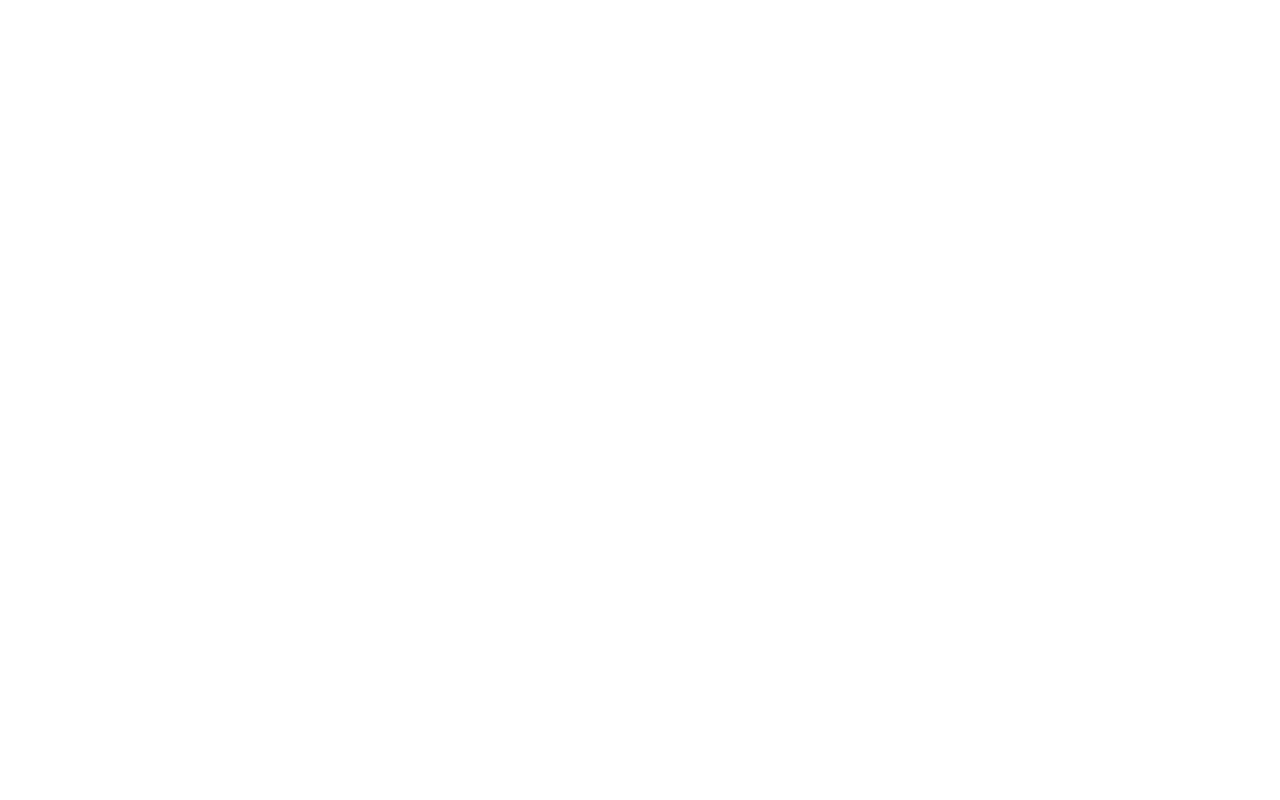
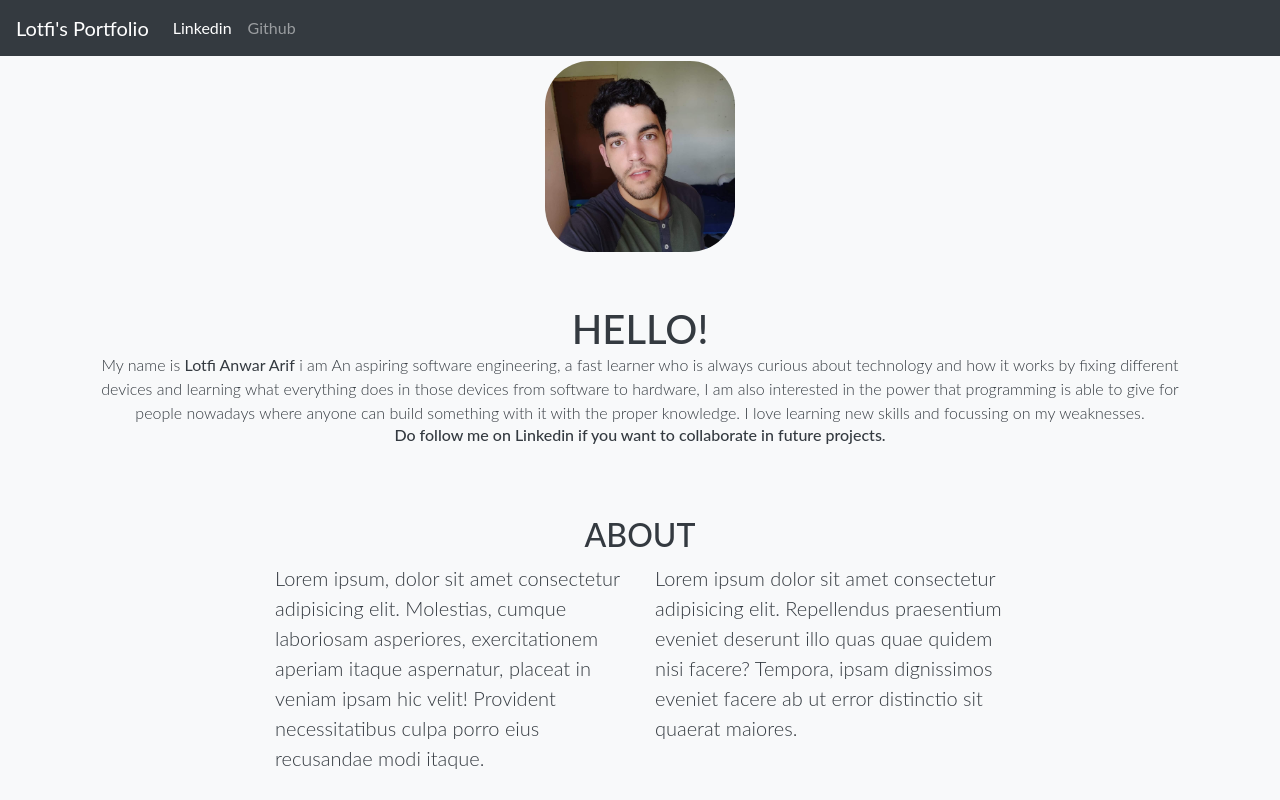
Before and after one commit to Lotfi-Arif/Lotfi-webTask, a plain HTML site: page index.html in a window 1280 px wide. Drawn offline with nearby package versions, Linux system fonts and the light colour scheme.

Commit message:
Newest commit

```diff
--- a/index.html
+++ b/index.html
@@ -5,10 +5,69 @@
     <meta charset="UTF-8">
     <meta name="viewport" content="width=device-width, initial-scale=1.0">
     <link rel="stylesheet" href="https://stackpath.bootstrapcdn.com/bootstrap/4.5.2/css/bootstrap.min.css" integrity="sha384-JcKb8q3iqJ61gNV9KGb8thSsNjpSL0n8PARn9HuZOnIxN0hoP+VmmDGMN5t9UJ0Z" crossorigin="anonymous">
+    <link rel="stylesheet" href="style.css">
     <title>Lotfi's portfolio</title>
 </head>
 
 <body>
+    <nav class="navbar navbar-expand-lg navbar-dark bg-dark">
+        <a class="navbar-brand" href="index.html">Lotfi's Portfolio</a>
+        <button class="navbar-toggler" type="button" data-toggle="collapse" data-target="#navbarSupportedContent" aria-controls="navbarSupportedContent" aria-expanded="false" aria-label="Toggle navigation">
+          <span class="navbar-toggler-icon"></span>
+        </button>
+
+        <div class="collapse navbar-collapse" id="navbarSupportedContent">
+            <ul class="navbar-nav mr-auto">
+                <li class="nav-item active">
+                    <a class="nav-link" href="https://www.linkedin.com/in/lotfianwararif/">Linkedin<span class="sr-only">(current)</span></a>
+                </li>
+                <li class="nav-item">
+                    <a class="nav-link" href="https://github.com/Lotfi-Arif/">Github</a>
+                </li>
+            </ul>
+        </div>
+    </nav>
+
+    <header class="masthead bg-light text-dark text-center">
+        <div class="container d-flex align-items-center flex-column">
+            <img class="masthead-avatar mb-5" src="resources/lotfi.jpg" alt="" />
+            <h1 class="masthead-heading text-uppercase mb-0">Hello!</h1>
+            <div class="divider-custom divider-light">
+                <div class="divider-custom-line"></div>
+                <div class="divider-custom-icon"><i class="fas fa-star"></i></div>
+                <div class="divider-custom-line"></div>
+            </div>
+            <p class="masthead-subheading font-weight-light mb-0">My name is <b>Lotfi Anwar Arif</b> i am An aspiring software engineering, a fast learner who is always curious about technology and how it works by fixing different devices and learning what everything does in those devices from software to
+                hardware, I am also interested in the power that programming is able to give for people nowadays where anyone can build something with it with the proper knowledge. I love learning new skills and focussing on my weaknesses.
+
+                <h6>Do follow me on Linkedin if you want to collaborate in future projects.</h6>
+            </p>
+        </div>
+    </header>
+    <section class="page-section bg-light text-dark mb-0 mt-5" id="about">
+        <div class="container">
+            <!-- About Section Heading-->
+            <h2 class="page-section-heading text-center text-uppercase text-dark">About</h2>
+            <!-- Icon Divider-->
+            <div class="divider-custom divider-light">
+                <div class="divider-custom-line"></div>
+                <div class="divider-custom-icon"><i class="fas fa-star"></i></div>
+                <div class="divider-custom-line"></div>
+            </div>
+            <!-- About Section Content-->
+            <div class="row">
+                <div class="col-lg-4 ml-auto">
+                    <p class="lead">Lorem ipsum, dolor sit amet consectetur adipisicing elit. Molestias, cumque laboriosam asperiores, exercitationem aperiam itaque aspernatur, placeat in veniam ipsam hic velit! Provident necessitatibus culpa porro eius recusandae modi
+                        itaque.
+                    </p>
+                </div>
+                <div class="col-lg-4 mr-auto">
+                    <p class="lead">Lorem ipsum dolor sit amet consectetur adipisicing elit. Repellendus praesentium eveniet deserunt illo quas quae quidem nisi facere? Tempora, ipsam dignissimos eveniet facere ab ut error distinctio sit quaerat maiores.</p>
+                </div>
+            </div>
+        </div>
+    </section>
+
 
 
 </body>
--- a/style.css
+++ b/style.css
@@ -0,0 +1,88 @@
+:root {
+    --blue: #007bff;
+    --indigo: #6610f2;
+    --purple: #6f42c1;
+    --pink: #e83e8c;
+    --red: #dc3545;
+    --orange: #fd7e14;
+    --yellow: #ffc107;
+    --green: #28a745;
+    --teal: #1abc9c;
+    --cyan: #17a2b8;
+    --white: #fff;
+    --gray: #6c757d;
+    --gray-dark: #343a40;
+    --primary: #1abc9c;
+    --secondary: #2c3e50;
+    --success: #28a745;
+    --info: #17a2b8;
+    --warning: #ffc107;
+    --danger: #dc3545;
+    --light: #f8f9fa;
+    --dark: #343a40;
+    --breakpoint-xs: 0;
+    --breakpoint-sm: 576px;
+    --breakpoint-md: 768px;
+    --breakpoint-lg: 992px;
+    --breakpoint-xl: 1200px;
+    --font-family-sans-serif: "Lato", -apple-system, BlinkMacSystemFont, "Segoe UI", Roboto, "Helvetica Neue", Arial, "Noto Sans", sans-serif, "Apple Color Emoji", "Segoe UI Emoji", "Segoe UI Symbol", "Noto Color Emoji";
+    --font-family-monospace: SFMono-Regular, Menlo, Monaco, Consolas, "Liberation Mono", "Courier New", monospace;
+}
+
+*,
+*::before,
+*::after {
+    box-sizing: border-box;
+}
+
+html {
+    font-family: sans-serif;
+    line-height: 1.15;
+    -webkit-text-size-adjust: 100%;
+    -webkit-tap-highlight-color: rgba(0, 0, 0, 0);
+}
+
+article,
+aside,
+figcaption,
+figure,
+footer,
+header,
+hgroup,
+main,
+nav,
+section {
+    display: block;
+}
+
+body {
+    margin: 0;
+    font-family: "Lato", -apple-system, BlinkMacSystemFont, "Segoe UI", Roboto, "Helvetica Neue", Arial, "Noto Sans", sans-serif, "Apple Color Emoji", "Segoe UI Emoji", "Segoe UI Symbol", "Noto Color Emoji";
+    font-size: 1rem;
+    font-weight: 400;
+    line-height: 1.5;
+    color: #212529;
+    text-align: left;
+    background-color: #f8f9fa;
+}
+
+h1,
+h6 {
+    margin-top: 0;
+    margin-bottom: 0.5rem;
+}
+
+p {
+    margin-top: 0;
+    margin-bottom: 1rem;
+}
+
+img {
+    border-radius: 50px;
+    padding: 5px;
+    width: 200px;
+    margin-bottom: 25px;
+    display: block;
+    margin-left: auto;
+    margin-right: auto;
+}
```
Also changed, not shown: resources/lotfi.jpg (added).
